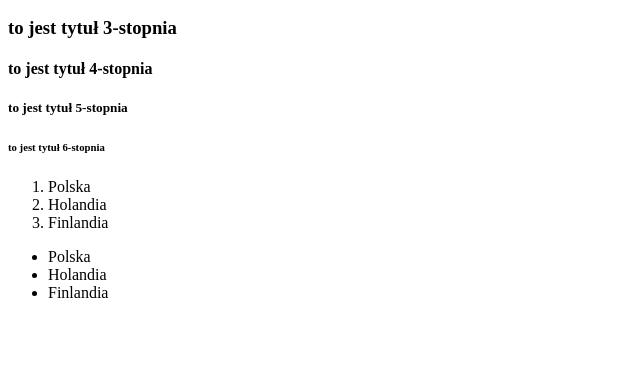
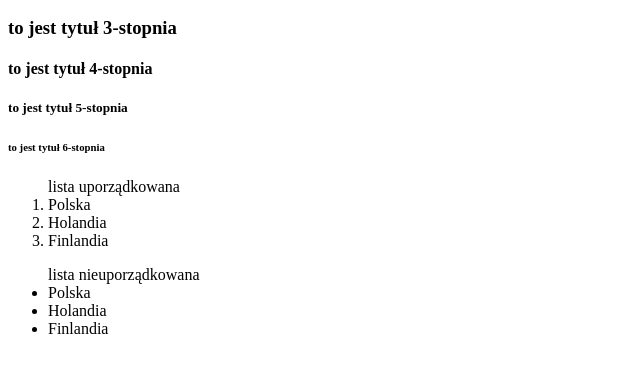
Before and after one commit to marcxvsss/new-repository, a plain HTML site: page index.html in a window 1280 px wide. Shown: the part 136-508 px from the top of the page, without its empty margins (0-640 px from the left). Drawn offline with Linux system fonts and the light colour scheme.

Commit message:
Update index.html

```diff
--- a/index.html
+++ b/index.html
@@ -19,12 +19,12 @@
 		<h6>to jest tytuł 6-stopnia</h6>
 
 
-		<ol>
+		<ol>lista uporządkowana
 		<li>Polska</li>
 			<li>Holandia</li>
 			<li>Finlandia</li>
 		</ol>
-		<ul>
+		<ul>lista nieuporządkowana
 		<li>Polska</li>
 		<li>Holandia</li>
 		<li>Finlandia</li>
```
